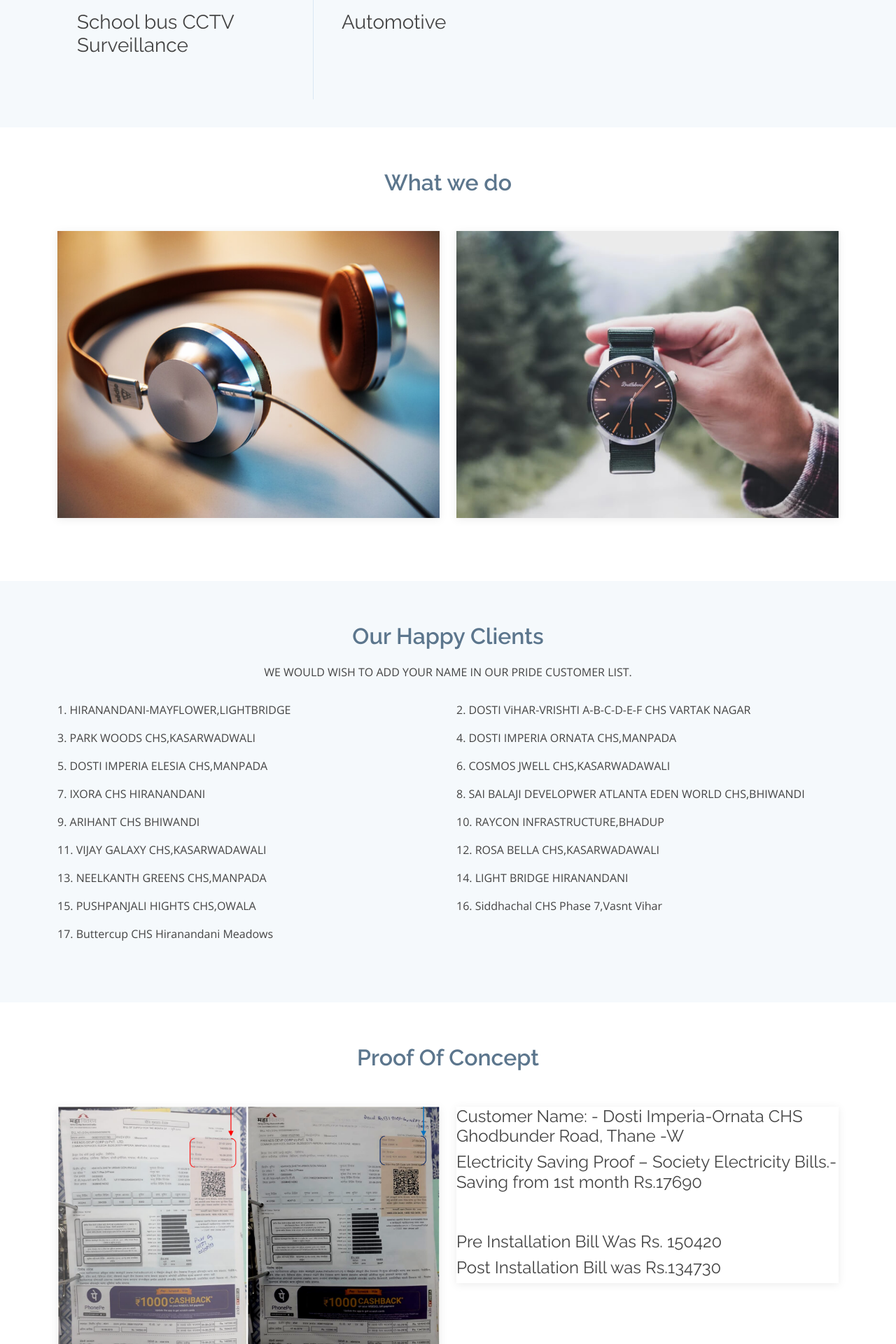
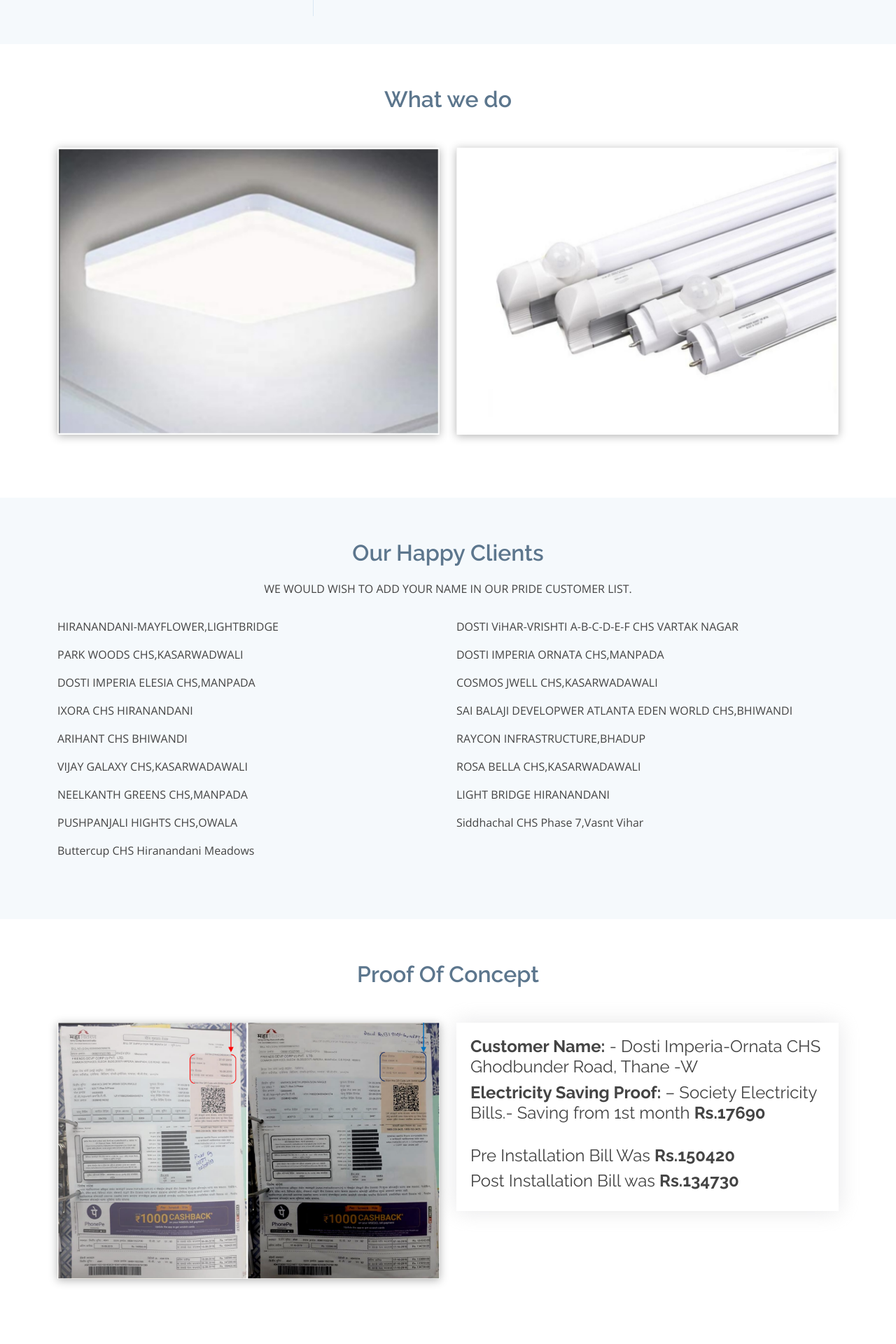
Before and after one commit to Nidhi-Nikita/Smireet-Solutions, a PHP site: page / in a window 1280 px wide. Shown: the part 1960-3880 px from the top of the page at 70% size. Run offline with PHP 8.4, Linux system fonts and the light colour scheme; some libraries are stand-ins or nearby versions.

Commit message:
images updated

```diff
--- a/assets/css/style.css
+++ b/assets/css/style.css
@@ -413,11 +413,12 @@ h1, h2, h3, h4, h5, h6, .font-primary {
 #hero h2 {
   color: #fff;
   margin-bottom: 30px;
-  font-size: 48px;
+  font-size: 58px;
   font-weight: 900;
 }
 
 #hero p {
+  font-size: 22px;
   width: 80%;
   -webkit-animation-delay: 0.4s;
   animation-delay: 0.4s;
@@ -947,7 +948,7 @@ section {
 }
 
 .portfolio .portfolio-wrap {
-  box-shadow: 0px 2px 12px rgba(0, 0, 0, 0.08);
+  box-shadow: 0px 2px 12px rgba(0, 0, 0, 0.30);
   transition: 0.3s;
   position: relative;
   overflow: hidden;
@@ -1464,6 +1465,7 @@ section {
 }
 
 #footer .copyright {
+  color: #ffffff;
   text-align: center;
   padding-top: 30px;
 }
@@ -1478,3 +1480,9 @@ section {
 #footer .credits a {
   color: #9eccf4;
 }
+
+/*details*/
+.details{
+  box-shadow: 0 0 30px rgba(214, 215, 216, 0.6);
+  padding: 20px;
+}
--- a/index.html
+++ b/index.html
@@ -68,10 +68,10 @@
         <ul>
           <li><a class="nav-link scrollto active" href="#hero">Home</a></li>
           <li><a class="nav-link scrollto" href="#about">About</a></li>
-          <li><a class="nav-link scrollto" href="#services">Services</a></li>
+          <li><a class="nav-link scrollto" href="#faq">Services</a></li>
           <!-- <li><a class="nav-link scrollto" href="#portfolio">Portfolio</a></li> -->
           <!-- <li><a class="nav-link scrollto" href="#team">Team</a></li> -->
-          <li class="dropdown"><a href="#"><span>What We Do</span> <i class="bi bi-chevron-down"></i></a>
+          <li class="dropdown"><a href="#portfolio"><span>What We Do</span> <i class="bi bi-chevron-down"></i></a>
             <ul>
               <li><a href="motion-sensor.html">Motion Sensors LED Tubes</a></li>
               <li><a href="LED pannels.html">LED Pannels</a></li>
@@ -97,12 +97,12 @@
         <div class="carousel-inner" role="listbox">
 
           <!-- Slide 1 -->
-          <div class="carousel-item active" style="background-image: url('assets/img/slide/slide-1.jpg');">
+          <div class="carousel-item active" style="background-image: url('assets/img/slide/bg.jpg');">
             <div class="carousel-container">
               <div class="carousel-content container">
                 <h2 class="animate__animated animate__fadeInDown">Welcome to <span>Smireet Solutions</span></h2>
                 <p class="animate__animated animate__fadeInUp">We are in LED Motion Sensor Tubes & Smart CCTV Survelleiance Solution</p>
-                <a href="#about" class="btn-get-started animate__animated animate__fadeInUp scrollto">Read More</a>
+                <!-- <a href="#about" class="btn-get-started animate__animated animate__fadeInUp scrollto">Read More</a> -->
               </div>
             </div>
           </div>
@@ -149,16 +149,16 @@
       <div class="container" data-aos="fade-up">
 
         <div class="row no-gutters">
-          <div class="col-lg-6 video-box">
+          <!-- <div class="col-lg-6 video-box">
             <img src="assets/img/about.jpg" class="img-fluid" alt="">
             <a href="https://www.youtube.com/watch?v=jDDaplaOz7Q" class="venobox play-btn mb-4" data-vbtype="video" data-autoplay="true"></a>
-          </div>
+          </div> -->
 
-          <div class="col-lg-6 d-flex flex-column justify-content-center about-content">
+          <div class="col-lg-12 d-flex flex-column justify-content-center about-content">
 
             <div class="section-title">
               <h2>About Us</h2>
-              <p>
+              <p class="text-center">
               We authorised partner of Hikvision India and CP Plus, CCTV Surveillance product supplies, installation & Service
               support.<br>
               “Original Equipment Manufacturer Motion Sensor LED tubes” SMR Motion Sensor LED’S is our brand name and it is an Make in
@@ -353,12 +353,12 @@
 
           <div class="col-lg-6 col-md-6 portfolio-item filter-app">
             <div class="portfolio-wrap">
-              <img src="assets/img/portfolio/portfolio-1.jpg" class="img-fluid" alt="">
+              <img src="assets/img/portfolio/led-sensors.jpg" class="img-fluid" alt="">
               <div class="portfolio-info">
                 <h4>Motion Sensors LED Tubes</h4>
                 <p>“Use less save more”</p>
                 <div class="portfolio-links">
-                  <a href="assets/img/portfolio/portfolio-1.jpg" data-galleryery="portfolioGallery" class="portfolio-lightbox" title="App 1"><i class="bi bi-plus"></i></a>
+                  <a href="assets/img/portfolio/led-sensors.jpg" data-galleryery="portfolioGallery" class="portfolio-lightbox" title="Motion Sensors LES Tubes"><i class="bi bi-plus"></i></a>
                   <a href="motion-sensor.html" title="More Details"><i class="bi bi-link"></i></a>
                 </div>
               </div>
@@ -367,12 +367,12 @@
 
           <div class="col-lg-6 col-md-6 portfolio-item filter-web">
             <div class="portfolio-wrap">
-              <img src="assets/img/portfolio/portfolio-2.jpg" class="img-fluid" alt="">
+              <img src="assets/img/portfolio/led-tubes.jpg" class="img-fluid" alt="">
               <div class="portfolio-info">
                 <h4>LED Panel light</h4>
                 <p>Inbuilt Motion Sensor “Energy Sever”</p>
                 <div class="portfolio-links">
-                  <a href="assets/img/portfolio/portfolio-2.jpg" data-galleryery="portfolioGallery" class="portfolio-lightbox" title="Web 3"><i class="bi bi-plus"></i></a>
+                  <a href="assets/img/portfolio/led-tubes.jpg" data-galleryery="portfolioGallery" class="portfolio-lightbox" title="LED light panel"><i class="bi bi-plus"></i></a>
                   <a href="LED pannels.html" title="More Details"><i class="bi bi-link"></i></a>
                 </div>
               </div>
@@ -574,26 +574,26 @@
         <div class="row  d-flex align-items-stretch">
 
           <div class="col-lg-6 faq-item" data-aos="fade-up">
-            <p>1. HIRANANDANI-MAYFLOWER,LIGHTBRIDGE</p>
-            <p>3. PARK WOODS CHS,KASARWADWALI</p>
-            <p>5. DOSTI IMPERIA ELESIA CHS,MANPADA</p>
-            <p>7. IXORA CHS HIRANANDANI</p>
-            <p>9. ARIHANT CHS BHIWANDI</p>
-            <p>11. VIJAY GALAXY CHS,KASARWADAWALI</p>
-            <p>13. NEELKANTH GREENS CHS,MANPADA</p>
-            <p>15. PUSHPANJALI HIGHTS CHS,OWALA</p>
-            <p>17. Buttercup CHS Hiranandani Meadows</p>
+            <p>HIRANANDANI-MAYFLOWER,LIGHTBRIDGE</p>
+            <p>PARK WOODS CHS,KASARWADWALI</p>
+            <p>DOSTI IMPERIA ELESIA CHS,MANPADA</p>
+            <p>IXORA CHS HIRANANDANI</p>
+            <p>ARIHANT CHS BHIWANDI</p>
+            <p>VIJAY GALAXY CHS,KASARWADAWALI</p>
+            <p>NEELKANTH GREENS CHS,MANPADA</p>
+            <p>PUSHPANJALI HIGHTS CHS,OWALA</p>
+            <p>Buttercup CHS Hiranandani Meadows</p>
           </div>
 
           <div class="col-lg-6 faq-item" data-aos="fade-up" data-aos-delay="200">
-            <p>2. DOSTI ViHAR-VRISHTI A-B-C-D-E-F CHS VARTAK NAGAR</p>
-            <p>4. DOSTI IMPERIA ORNATA CHS,MANPADA</p>
-            <p>6. COSMOS JWELL CHS,KASARWADAWALI</p>
-            <p>8. SAI BALAJI DEVELOPWER ATLANTA EDEN WORLD CHS,BHIWANDI</p>
-            <p>10. RAYCON INFRASTRUCTURE,BHADUP</p>
-            <p>12. ROSA BELLA CHS,KASARWADAWALI</p>
-            <p>14. LIGHT BRIDGE HIRANANDANI</p>
-            <p>16. Siddhachal CHS Phase 7,Vasnt Vihar</p>
+            <p>DOSTI ViHAR-VRISHTI A-B-C-D-E-F CHS VARTAK NAGAR</p>
+            <p>DOSTI IMPERIA ORNATA CHS,MANPADA</p>
+            <p>COSMOS JWELL CHS,KASARWADAWALI</p>
+            <p>SAI BALAJI DEVELOPWER ATLANTA EDEN WORLD CHS,BHIWANDI</p>
+            <p>RAYCON INFRASTRUCTURE,BHADUP</p>
+            <p>ROSA BELLA CHS,KASARWADAWALI</p>
+            <p>LIGHT BRIDGE HIRANANDANI</p>
+            <p>Siddhachal CHS Phase 7,Vasnt Vihar</p>
           </div>
 
         </div>
@@ -623,26 +623,20 @@
 
         <div class="row portfolio-container">
 
-          <div class="col-lg-6 col-md-6 portfolio-item filter-app">
+          <div class="col-lg-6 col-md-12 portfolio-item filter-app">
             <div class="portfolio-wrap">
               <img src="bill.png" class="img-fluid" alt="">
-              <div class="portfolio-info">
-
-                <div class="portfolio-links">
-                   </div>
-              </div>
             </div>
           </div>
 
-          <div class="col-lg-6 col-md-6 portfolio-item filter-web">
-            <div class="portfolio-wrap">
+          <div class="col-lg-6 col-md-12">
+            <div class="details">
               <!-- <img src="assets/img/portfolio/portfolio-2.jpg" class="img-fluid" alt=""> -->
-              <h4>Customer Name: - Dosti Imperia-Ornata CHS Ghodbunder Road, Thane -W</h4>
-              <h4>Electricity Saving Proof – Society Electricity Bills.- Saving from 1st month Rs.17690</h4>
+              <h4><strong>Customer Name:</strong> - Dosti Imperia-Ornata CHS Ghodbunder Road, Thane -W</h4>
+              <h4><strong>Electricity Saving Proof:</strong> – Society Electricity Bills.- Saving from 1st month <strong>Rs.17690</strong></h4>
               <br>
-              <br>
-              <h4>Pre Installation Bill Was Rs. 150420</h4>
-              <h4>Post Installation Bill was Rs.134730</h4>
+              <h4>Pre Installation Bill Was <strong>Rs.150420</strong></h4>
+              <h4>Post Installation Bill was <strong>Rs.134730</strong></h4>
               <div class="portfolio-info">
                 <!-- <h4>LED Panel light</h4>
                 <p>Inbuilt Motion Sensor “Energy Sever”</p> -->
@@ -686,32 +680,24 @@
           <div class="col-lg-6 col-md-6 portfolio-item filter-app">
             <div class="portfolio-wrap">
               <img src="com-rate1.png" class="img-fluid" alt="">
-              <div class="portfolio-info">
-
-                <div class="portfolio-links">
-                </div>
-              </div>
             </div>
           </div>
 
           <div class="col-lg-6 col-md-6 portfolio-item filter-web">
             <div class="portfolio-wrap">
               <img src="com-rate2.png" class="img-fluid" alt="">
-              <div class="portfolio-info">
-                <div class="portfolio-links">
-
-                </div>
-              </div>
             </div>
           </div>
 
         </div>
 
         <div>
-          <h4>Above prices are exclusive of GST.</h4>
-          <h4>Fitting Charges extra if applicable at Rs.50 per unit.(tube to tube basic, no additional wiring included)</h4>
-          <h4>Warranty 3 years on site.</h4>
-          <h4>Prices are highly confidential and non transferable/non negotiable in less than 50 qty.</h4>
+          <ul>
+            <li><h4>Above prices are exclusive of GST.</h4></li>
+            <li><h4>Fitting Charges extra if applicable at Rs.50 per unit.(tube to tube basic, no additional wiring included)</h4></li>
+            <li><h4>Warranty 3 years on site.</h4></li>
+            <li><h4>Prices are highly confidential and non transferable/non negotiable in less than 50 qty.</h4></li>
+          </ul>
         </div>
 
 
@@ -743,7 +729,8 @@
             <div class="info-box">
               <i class="bx bx-envelope"></i>
               <h3>Email Us</h3>
-              <p>saismireet@gmail.com<br>smrmotionsensor@gmail.com</p>
+              <a href="mailto:aismireet@gmail.com">saismireet@gmail.com<br></a>
+              <a href="mailto:smrmotionsensor@gmail.com">smrmotionsensor@gmail.com</a>
             </div>
           </div>
 
@@ -751,7 +738,7 @@
             <div class="info-box ">
               <i class="bx bx-phone-call"></i>
               <h3>Call Us</h3>
-              <p>7977559356</p>
+              <a href="tel:7977559356">7977559356</a>
             </div>
           </div>
 
@@ -797,8 +784,8 @@
             <h3>SMIREET</h3>
             <p>
             Maharashtra <br>
-              <h4>Phone:</h4> 7977559356<br>
-              <h4>Email:</h4> smrmotionsensor@gmail.com<br>
+              <h4>Phone:</h4> <a href="tel://7977559356">7977559356</a><br>
+              <h4>Email:</h4> <a href="mailto://smrmotionsensor@gmail.com">smrmotionsensor@gmail.com<br>
             </p>
             <!-- <div class="social-links mt-3">
               <a href="#" class="twitter"><i class="bx bxl-twitter"></i></a>
```
Also changed, not shown: assets/img/portfolio/led-sensors.jpg (added), assets/img/portfolio/led-tubes.jpg (added), assets/img/slide/bg.jpg (added).
